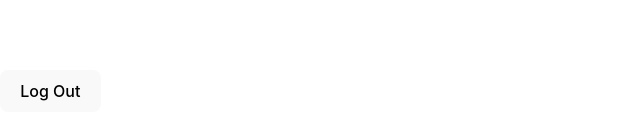
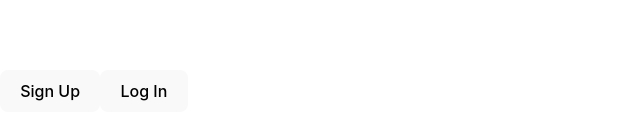
Before and after one commit to opatel0/soup-du-journal, a React (Vite) app in the folder frontend/: page / in a window 1280 px wide. Before the commit this address had no page. Shown: the part 309-448 px from the top of the page, without its empty margins (0-640 px from the left). Built offline with nearby package versions, Linux system fonts and the light colour scheme.

Commit message:
revamped authentication -> dashboard flow/routing, added conditionally rendered logout button

```diff
--- a/frontend/src/components/App/index.jsx
+++ b/frontend/src/components/App/index.jsx
@@ -1,22 +1,50 @@
-import { Routes, Route } from 'react-router-dom'
+import { useState, useEffect } from 'react'
+import { Routes, Route, useNavigate } from 'react-router-dom'
+import LandingPage from '../LandingPage'
 import AuthFormPage from '../AuthFormPage'
 import Dashboard from '../Dashboard'
 
 export default function App() {
+    const [loginStatus, setLoginStatus] = useState(false)
+    const navigate = useNavigate()
+
+    useEffect(() => {
+        if (localStorage.getItem('userToken')) {
+            setLoginStatus(true)
+        }
+    }, [])
+
+    let logout
+    if (localStorage.length > 0) {
+        logout =
+            <button
+                onClick={() => {
+                    localStorage.clear()
+                    setLoginStatus(false)
+                    navigate('/')
+                }}>
+                Log Out
+            </button>
+    }
+
     return (
         <>
             <nav>
-                <button
-                    onClick={() => {
-                        localStorage.clear()
-                    }}>
-                    Log Out
-                </button>
+                {logout}
             </nav>
-            <Routes>
-                <Route path="/:formType" element={<AuthFormPage />} />
-                <Route path="/dashboard" element={<Dashboard />} />
-            </Routes>
+            {!loginStatus &&
+                <Routes>
+                    <Route path="/" element={<LandingPage />} />
+                    <Route path="/auth/:formType" element={<AuthFormPage setLoginStatus={setLoginStatus} />} />
+                </Routes>
+            }
+            {loginStatus &&
+                <Routes>
+                    <Route path="/" element={<Dashboard loginStatus={loginStatus} />} />
+                    <Route path="/dashboard" element={<Dashboard loginStatus={loginStatus} />} />
+                    <Route path="/auth/:formType" element={<AuthFormPage setLoginStatus={setLoginStatus} />} />
+                </Routes>
+            }
         </>
     )
 }
--- a/frontend/src/components/AuthFormPage/index.jsx
+++ b/frontend/src/components/AuthFormPage/index.jsx
@@ -2,7 +2,7 @@ import { useState } from 'react'
 import { useNavigate, useParams } from 'react-router-dom'
 import { signUp, logIn } from '../../../utils/backend'
 
-export default function Signup() {
+export default function AuthFormPage({ setLoginStatus }) {
     const { formType } = useParams()
     const [formData, setFormData] = useState({
         username: "",
@@ -20,9 +20,11 @@ export default function Signup() {
         if (formType === 'login') {
             const { token } = await logIn(formData)
             localStorage.setItem('userToken', token)
+            setLoginStatus(true)
         } else {
             const { token } = await signUp(formData)
             localStorage.setItem('userToken', token)
+            setLoginStatus(true)
         }
         navigate('/dashboard')
     }
--- /dev/null
+++ b/frontend/src/components/LandingPage/index.jsx
@@ -0,0 +1,10 @@
+import { Link } from 'react-router-dom'
+
+export default function LandingPage() {
+    return (
+        <>
+            <Link to="/auth/signup"><button>Sign Up</button></Link>
+            <Link to="/auth/login"><button>Log In</button></Link>
+        </>
+    )
+}
```
